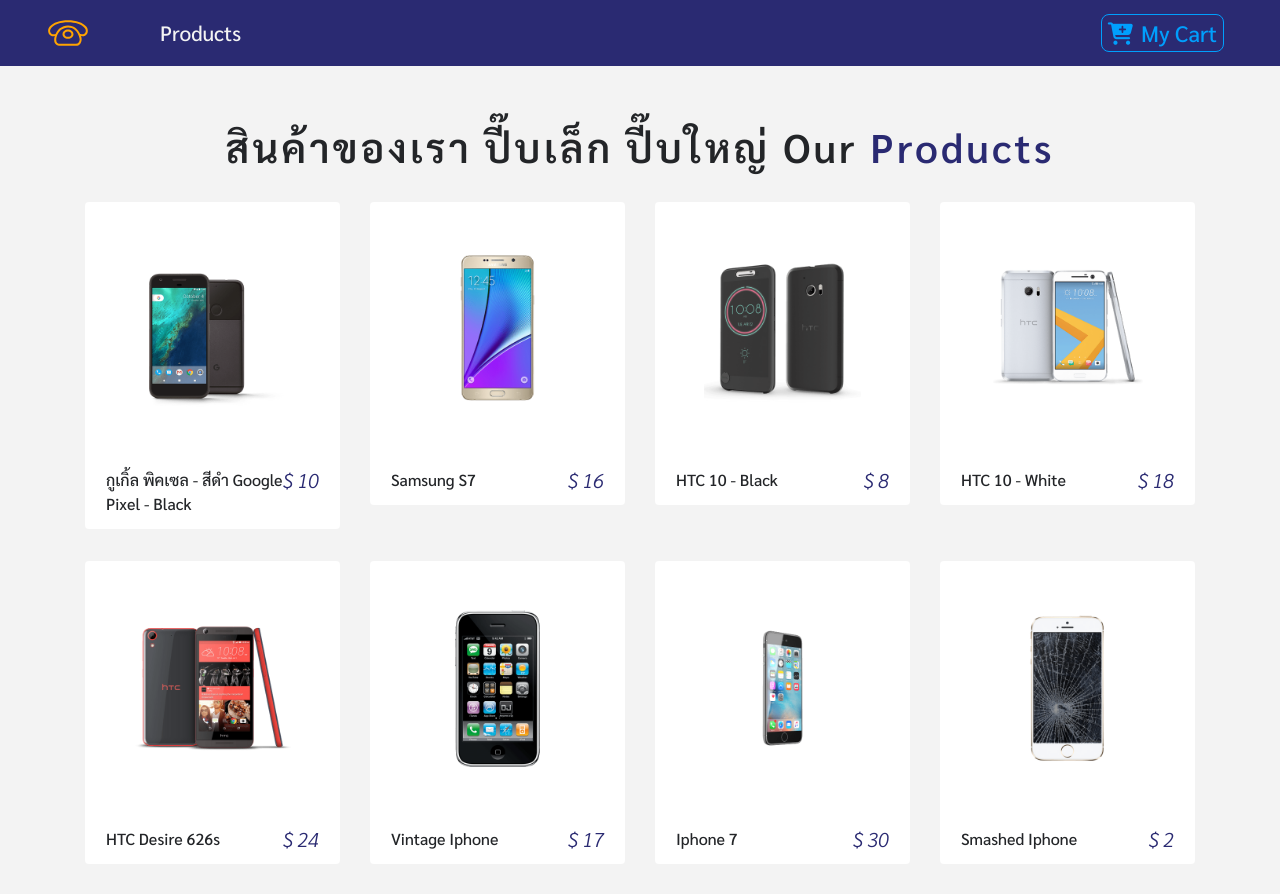
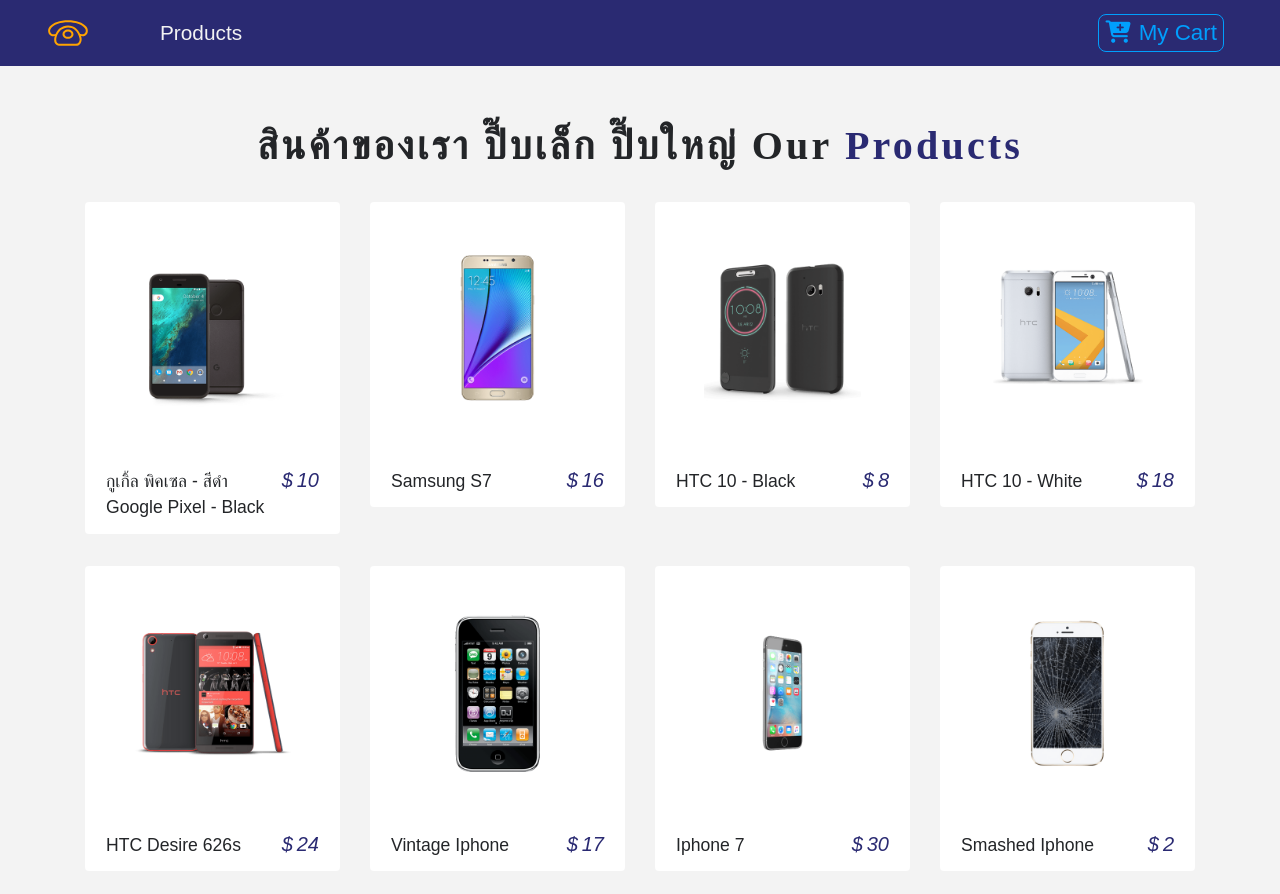
Before and after one commit to Amphakarn/CNY-Snacks, a React (Create React App) app: page / in a window 1280 px wide. Shown: the top 894 px of the page. Built offline with nearby package versions, Linux system fonts and the light colour scheme.

Commit message:
Change font families to test Thai fonts

```diff
--- a/src/App.css
+++ b/src/App.css
@@ -7,13 +7,18 @@
 }
 
 body {
-  font-family: "Sarabun", sans-serif !important;
+  font-family: "Mitr", sans-serif !important;
+  font-weight: 300 !important;
+  font-size: 1.1rem !important;
+
   background: var(--mainWhite) !important;
   color: var(--mainDark) !important;
 }
 
 .text-title {
-  font-family: "Sarabun", serif;
+  font-family: "Chonburi", cursive;
+  /* font-size-adjust: 0.58; */
+  /* font-size: 5rem !important; */
   letter-spacing: 0.2rem;
   text-transform: uppercase;
 }
```
